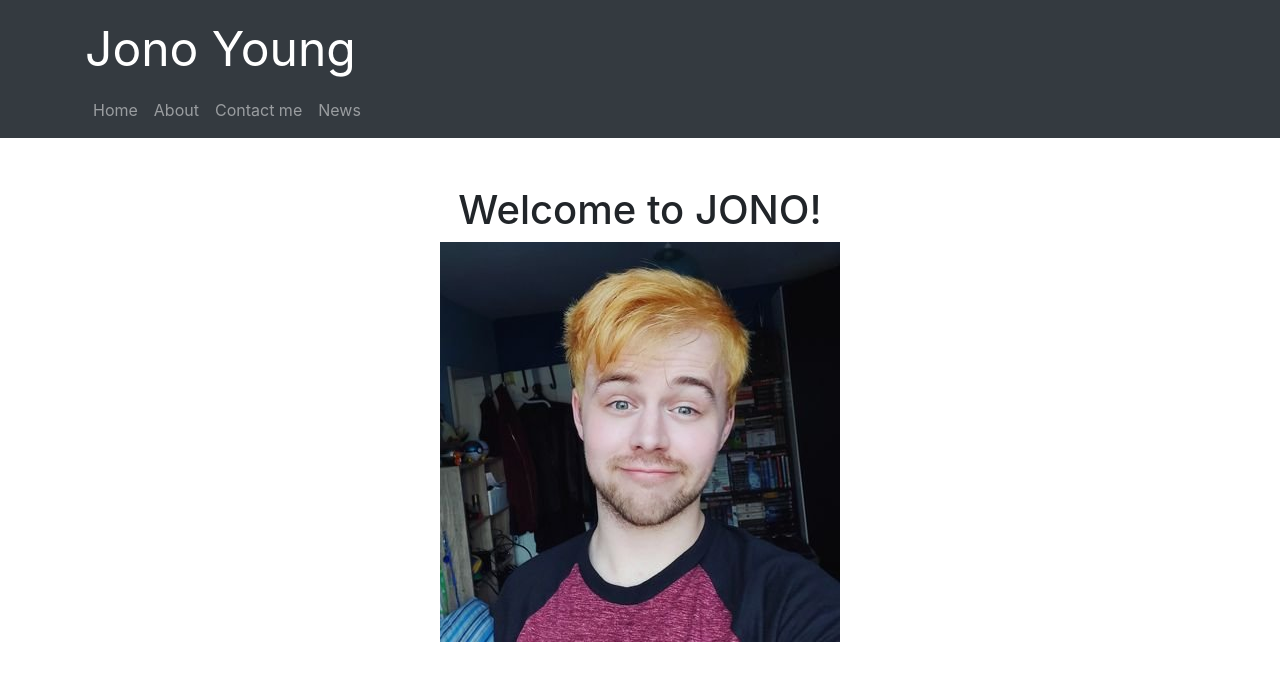
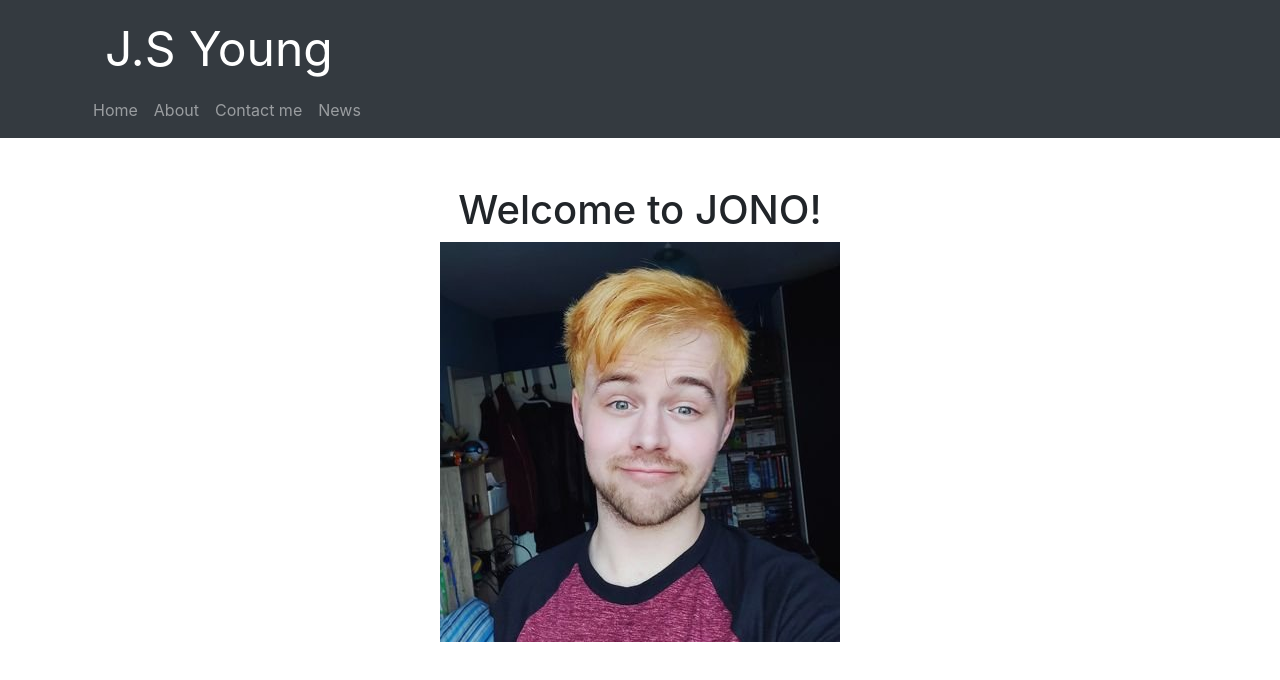
Before and after one commit to techyBoy-tb/JonoPortfolio, an Angular app: page / in a window 1280 px wide. Shown: the top 680 px of the page. Built offline with nearby package versions, Linux system fonts and the light colour scheme; what angular-bootstrap-md would draw is missing.

Commit message:
GC - Renaming to jsyoung

```diff
--- a/src/app/components/header/header.component.html
+++ b/src/app/components/header/header.component.html
@@ -1,7 +1,7 @@
 <nav class="navbar navbar-dark bg-dark mb-5">
   <div class="container">
     <div class="navbar-expand mr-auto">
-      <a class="navbar-brand title" href="/home">Jono Young</a>
+      <a class="navbar-brand title" href="/home">J.S Young</a>
       <div class="navbar-nav">
         <a class="nav-item nav-link" [routerLink]="'/'" >Home</a>
         <a class="nav-item nav-link" [routerLink]="'/about-me'" >About</a>
```
